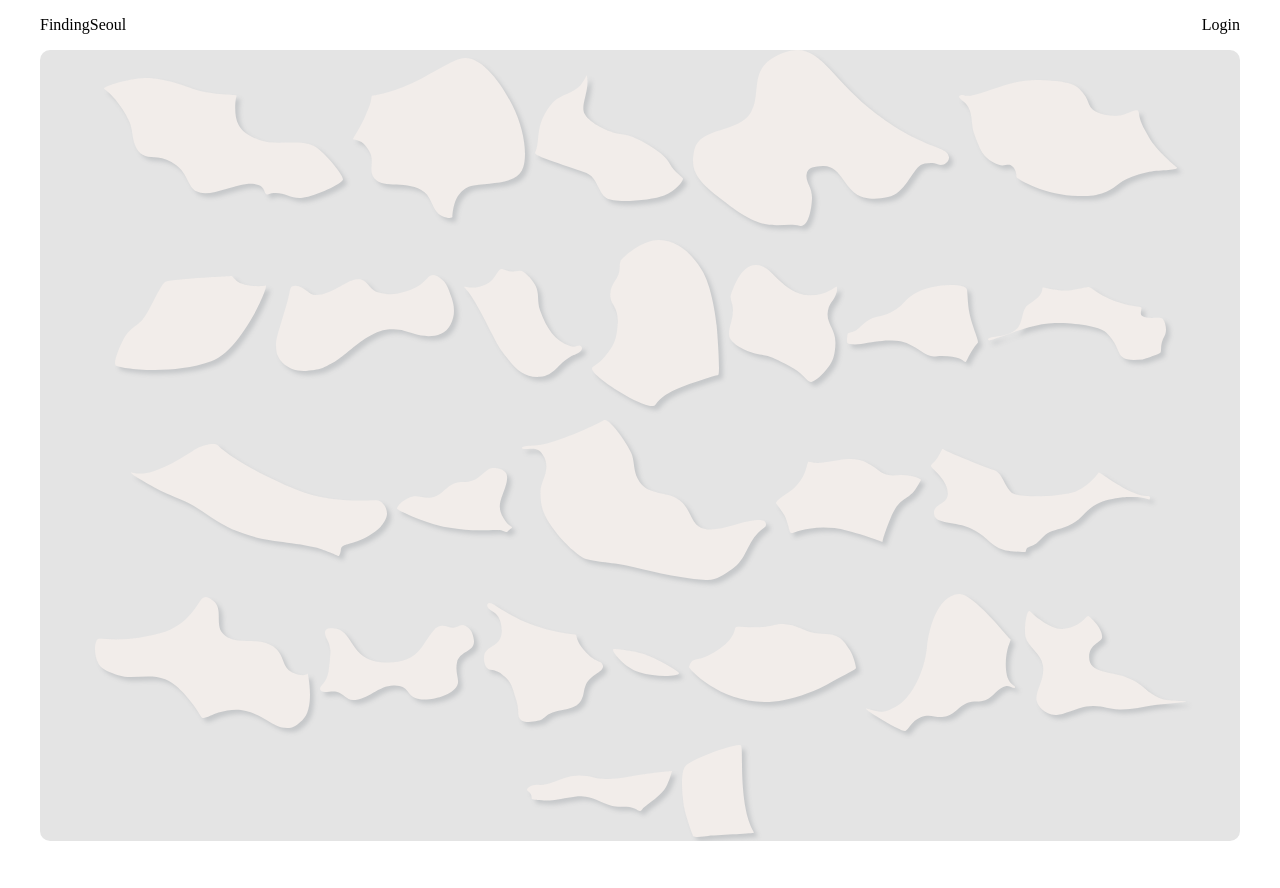
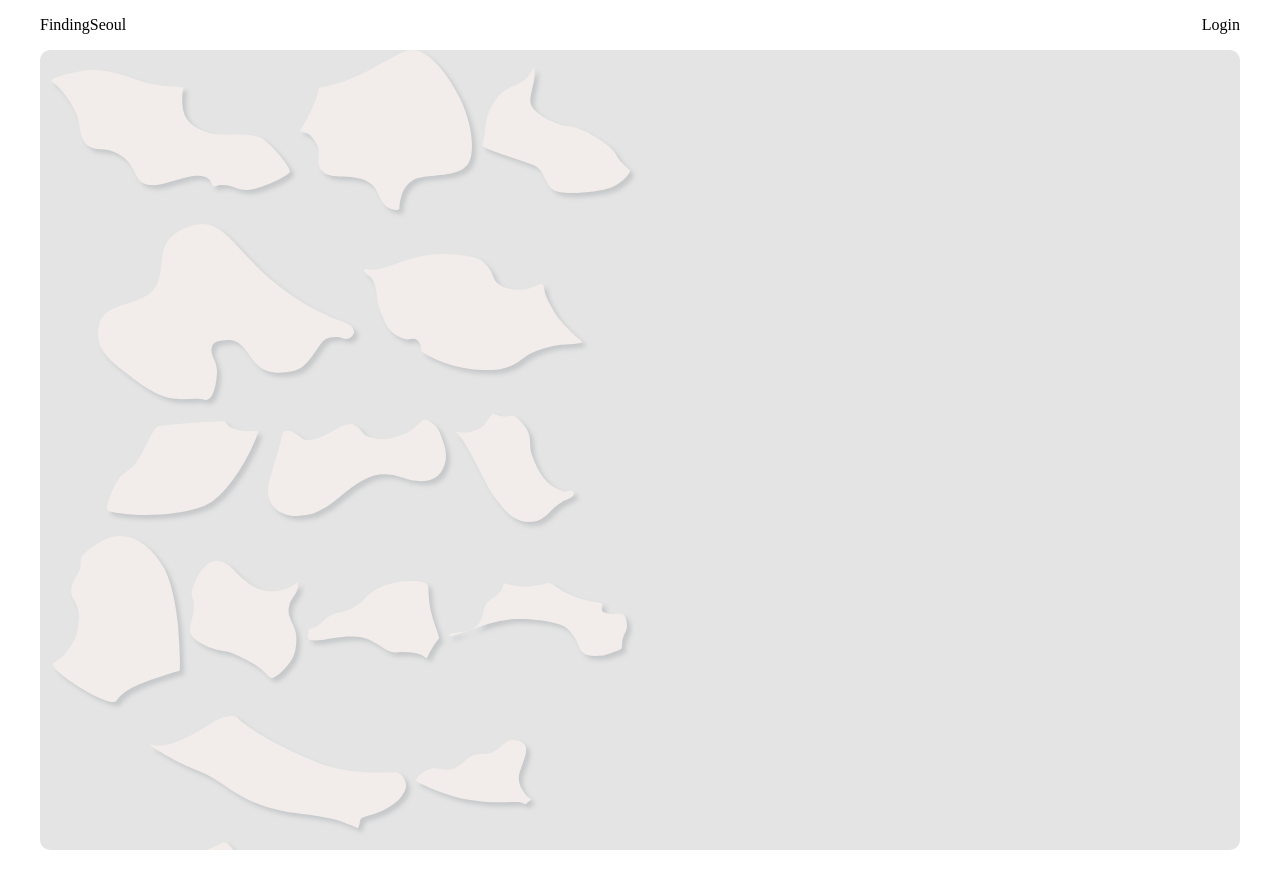
Before and after one commit to soheee-bae/FindingSeoul, a Next.js app: page / in a window 1280 px wide. Built offline with nearby package versions, Linux system fonts and the light colour scheme.

Commit message:
added placeholder for selected disctrict

```diff
--- a/src/components/homeMap/homeMap.module.scss
+++ b/src/components/homeMap/homeMap.module.scss
@@ -1,6 +1,6 @@
 .root {
   display: flex;
-  justify-content: center;
+  justify-content: space-between;
   align-items: center;
 
   background-color: #e4e4e4;
@@ -15,7 +15,7 @@
 
 .map {
   height: 100%;
-  width: 100%;
+  width: 50%;
   position: relative;
 
   display: flex;
@@ -33,3 +33,16 @@
     }
   }
 }
+
+.info {
+  width: 50%;
+  display: flex;
+  align-items: center;
+  justify-content: center;
+  flex-direction: column;
+
+  > div {
+    display: flex;
+    gap: 10px;
+  }
+}
--- a/src/components/homeMap/homeMap.tsx
+++ b/src/components/homeMap/homeMap.tsx
@@ -3,13 +3,13 @@
 import styles from "@/components/homeMap/homeMap.module.scss";
 import DistrictContext from "@/contexts/districtsContext";
 import { SEOUL_DISTRICTS } from "@/data/districts";
-import { WholeMap, Dongdaemungu } from "@/icons";
-import { relative } from "path";
+import { useRouter } from "next/router";
 import { useContext } from "react";
 
 export default function HomeMap() {
   const { stations, district, setDistrict, subwayLines } =
     useContext(DistrictContext);
+  const router = useRouter();
 
   return (
     <div className={styles.root}>
@@ -26,6 +26,27 @@ export default function HomeMap() {
           </div>
         ))}
       </div>
+      <div className={styles.info}>
+        <p>{district}</p>
+        <div>
+          {stations.map((station) => (
+            <p
+              key={station}
+              onClick={() => {
+                router.push(`/places`);
+              }}
+              style={{ cursor: "pointer" }}
+            >
+              {station}
+            </p>
+          ))}
+        </div>
+        <div>
+          {subwayLines.map((lines) => (
+            <p key={lines}>{lines}호선</p>
+          ))}
+        </div>
+      </div>
     </div>
   );
 }
--- a/src/contexts/districtsContext.tsx
+++ b/src/contexts/districtsContext.tsx
@@ -1,7 +1,7 @@
 "use client";
 
 import { useStationsByDistrict } from "@/apis/stations/queries";
-import { Station } from "@/interfaces/stationsInterface";
+import { Station, StationsPerLine } from "@/interfaces/stationsInterface";
 import React, { createContext, ReactNode, useEffect, useState } from "react";
 
 export type DistrictContextContent = {
@@ -11,6 +11,7 @@ export type DistrictContextContent = {
   setStations: (stations: string[]) => void;
   subwayLines: string[];
   setSubwayLines: (subwayLines: string[]) => void;
+  stationsPerSubwayline: StationsPerLine[];
 };
 
 const DistrictContext = createContext<DistrictContextContent>({
@@ -20,6 +21,7 @@ const DistrictContext = createContext<DistrictContextContent>({
   setStations: () => undefined,
   subwayLines: [],
   setSubwayLines: () => undefined,
+  stationsPerSubwayline: [],
 });
 
 interface DistrictContextProps {
@@ -32,12 +34,17 @@ function DistrictContextProvider(props: DistrictContextProps) {
   const [district, setDistrict] = useState<string>("");
   const [stations, setStations] = useState<string[]>([]);
   const [subwayLines, setSubwayLines] = useState<string[]>([]);
+  const [stationsPerSubwayline, setStationsPerSubwayline] = useState<
+    StationsPerLine[]
+  >([]);
 
   const { data: stationsData } = useStationsByDistrict(district);
 
   useEffect(() => {
     if (stationsData) {
-      const stations = stationsData.stations.map((sub: Station) => sub.name);
+      const stations = stationsData.stations.map((sub: Station) =>
+        sub.name.trim()
+      );
       const subwayLines = stationsData.stations.map(
         (sub: Station) => sub.subwayLine
       );
@@ -45,11 +52,23 @@ function DistrictContextProvider(props: DistrictContextProps) {
         (sub: string, idx: number) => subwayLines.indexOf(sub) === idx
       );
 
+      const stationsPerSubwayline = filteredSubwayLines.map((line: number) => {
+        const data = stationsData.stations.filter(
+          (sub: Station) => sub.subwayLine === line
+        );
+        return {
+          subwayLine: line,
+          stations: data,
+        };
+      });
+
       setStations(stations);
       setSubwayLines(filteredSubwayLines);
+      setStationsPerSubwayline(stationsPerSubwayline);
     }
   }, [district, stationsData]);
 
+  console.log(stationsPerSubwayline);
   return (
     <DistrictContext.Provider
       value={{
@@ -59,6 +78,7 @@ function DistrictContextProvider(props: DistrictContextProps) {
         setStations,
         subwayLines,
         setSubwayLines,
+        stationsPerSubwayline,
       }}
     >
       {children}
--- a/src/interfaces/stationsInterface.tsx
+++ b/src/interfaces/stationsInterface.tsx
@@ -8,3 +8,9 @@ export interface Stations {
   name: string;
   stations: Station[];
 }
+
+export interface StationsPerLine {
+  subwayLine: number;
+
+  stations: Station[];
+}
```
